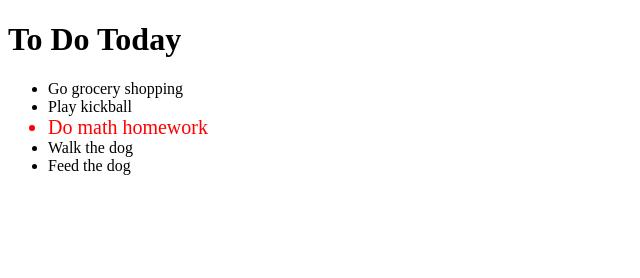
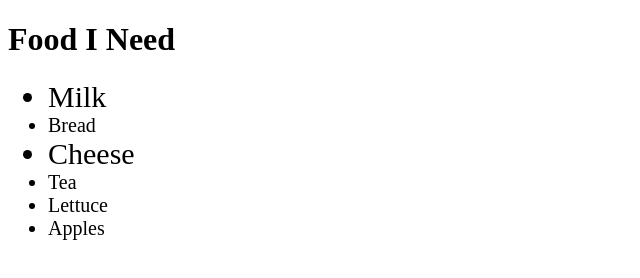
Before and after one commit to Lindaj6/CodeHspractice, a plain HTML site: page index.html in a window 1280 px wide. Shown: the whole page, without its empty margins (0-640 px from the left). Drawn offline with Linux system fonts and the light colour scheme.

Commit message:
Update index.html

```diff
--- a/index.html
+++ b/index.html
@@ -1,26 +1,28 @@
 <!DOCTYPE html>
 <html>
 	<head>
-        <title>Important Things</title>
+		<title>Grocery List</title>
+
 	    <style>
-        #important{
-
-                color: red;
-                font-size: 20px;
-
+	    li{
+	        font-size:20px;
 	    }
-
-
+	    #dairy {
+	        font-size:30px;
+	    }
 	    </style>
 	</head>
+
 	<body>
-        <h1>To Do Today</h1>
+		<h1>Food I Need</h1>
+
 		<ul>
-            <li>Go grocery shopping</li>
-            <li>Play kickball</li>
-            <li id="important">Do math homework</li>
-            <li>Walk the dog</li>
-            <li>Feed the dog</li>
+		    <li id="dairy">Milk</li>
+		    <li>Bread</li>
+		    <li id="dairy">Cheese</li>
+		    <li>Tea</li>
+		    <li>Lettuce</li>
+		    <li>Apples</li>
 		</ul>
 	</body>
 </html>
```
Lines whose indentation alone changed are shown as unchanged.
